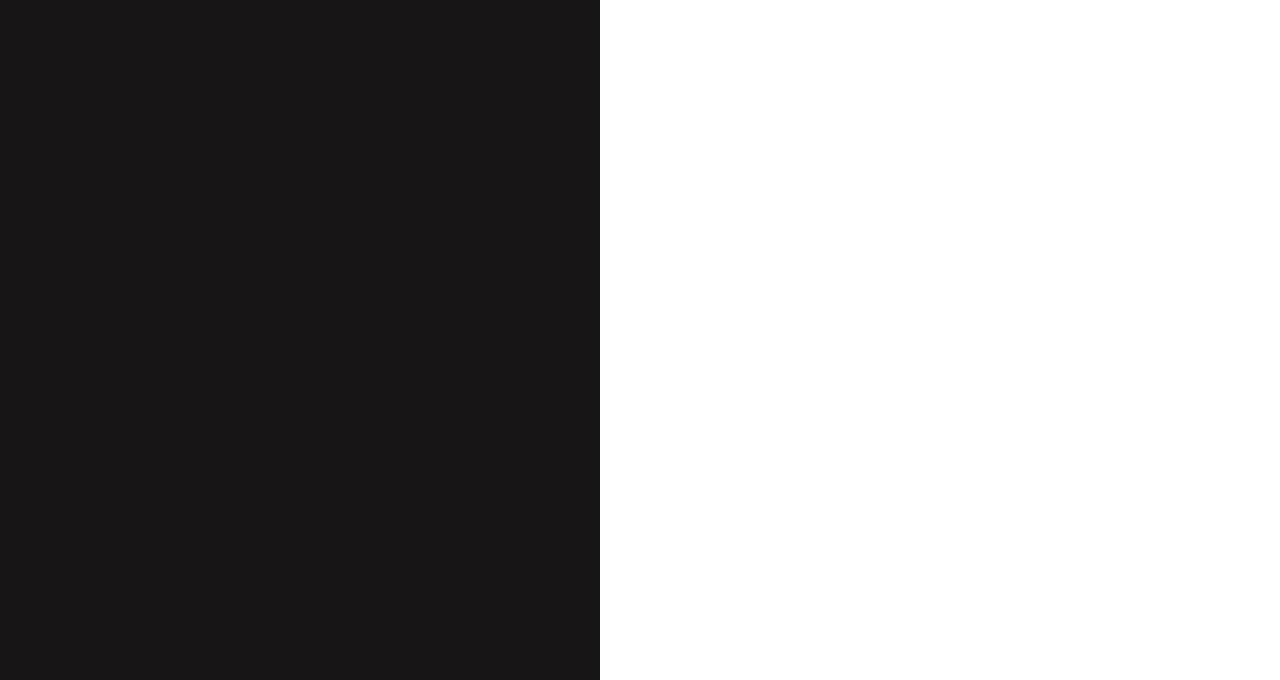
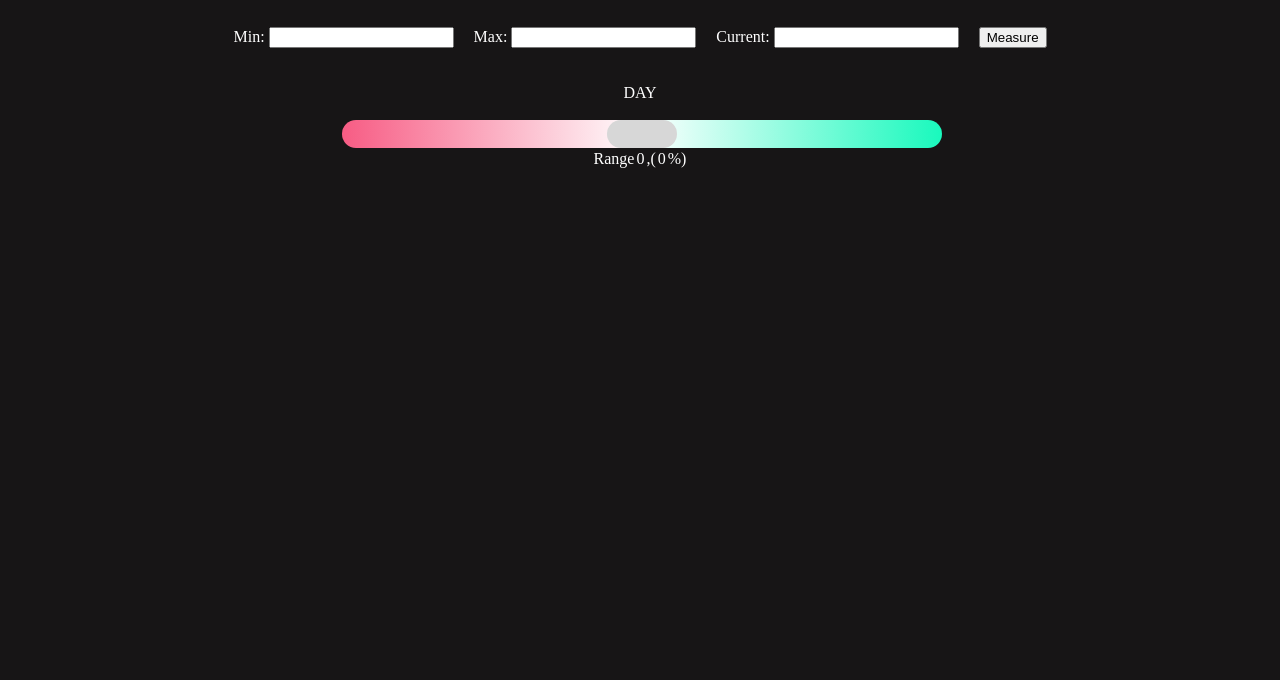
Before and after one commit to mcdollars/DayStocks, a plain HTML site: page index.html in a window 1280 px wide. Shown: the part 181-861 px from the top of the page. After the commit the page ends 800 px from the top, so only its background shows below. Drawn offline with nearby package versions, Linux system fonts and the light colour scheme.

Commit message:
update daystock

```diff
--- a/index.html
+++ b/index.html
@@ -2,6 +2,15 @@
 
 <head>
     <style>
+        body {
+          background-color: #171516;
+          display: flex;
+          flex-direction: column;
+          align-items: center;
+          padding-top: 100px;
+            color: white;
+        }
+
         .range-div {
             position: relative;
         }
@@ -10,18 +19,14 @@
             margin: 0;
             padding: 0;
             width: 600px;
-            height: 100%;
             display: flex;
             flex-direction: column;
-            background-color: #171516;
         }
 
 
         /* Bar */
         .range {
-            -webkit-appearance: none;
-            -webkit-transition: .2s;
-            transition: opacity .2s;
+            appearance: none;
             height: 28px;
             width: 600px;
             background: linear-gradient(to right, #f75c84 0%, white 50%, #19f9bd 100%);
@@ -29,7 +34,6 @@
         }
 
         .range::-webkit-slider-thumb {
-            -webkit-appearance: none;
             appearance: none;
             width: 70px;
             height: 28px;
@@ -52,7 +56,7 @@
 
 
         .range-thumb::before {
-            content: attr(data-val) " ";
+            content: attr(data-val);
         }
 
 
@@ -102,7 +106,8 @@
     </style>
 </head>
 
-<body style="padding:0;margin:0;">
+<body>
+    <h1>Day Stocks</h1>
     <div class="boxes">
         <div>
             Min:
@@ -155,13 +160,4 @@
         });
     </script>
 </body>
-
 </html>
-<!--
-    var low = parseInt($(".low").css("left"));
-                        var high = parseInt($(".high").css("left"));
-                        var current = parseInt($(".current").css("left"));
-                        if (current < low) { $(".current").css("left", low + "px"); } if (current > high) {
-                            $(".current").css("left", high + "px");
-                        }
--->
```
